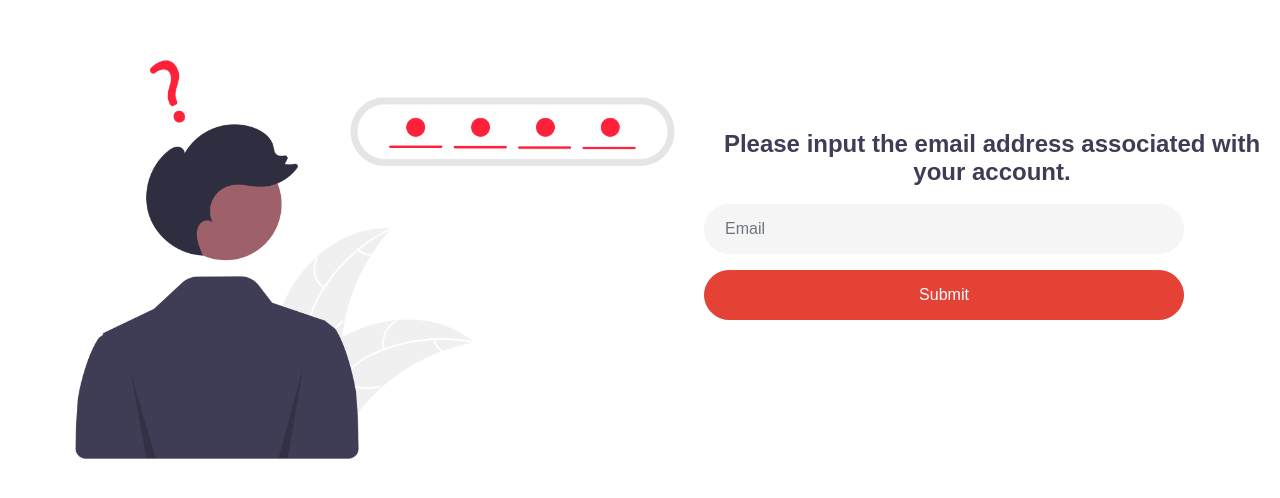
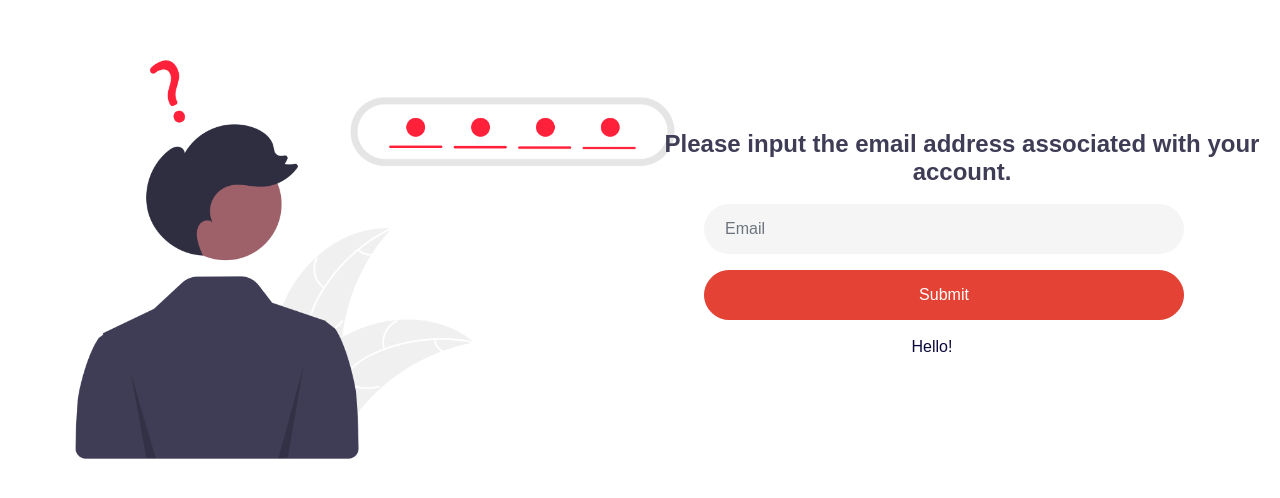
Before and after one commit to COP4331-Large-Project/FoodGram, a React (Create React App) app in the folder frontend/: page /forgot-password in a window 1280 px wide. Shown: the part 120-618 px from the top of the page. Built offline with nearby package versions, Linux system fonts and the light colour scheme; a web font is replaced by a local one.

Commit message:
Fixing padding issue with the message on ForgotPassword

```diff
--- a/frontend/src/components/ForgotPassword.js
+++ b/frontend/src/components/ForgotPassword.js
@@ -34,21 +34,23 @@ function ForgotPassword(){
 
 
       return(
-        <div id="forgotPasswordDiv">
+      <div id="forgotPasswordDiv">
         <div class="leftPanel">
             <img className="radius8" class="pictureSizeForgotPassword" src={ForgotPasswordImage} alt="forgot-password"/>
         </div>
-        <div class="LoginText">
+        <div class="ForgotPasswordText">
             <form onSubmit={doForgotPassword}>
                 <div class="form-group">
-                  <h2 id="text" style={{textAlign: "center"}}>Please input the email address associated with your account.</h2><br/>
+                  <h2 id="text" style={{textAlign: "center", marginLeft:"-60px"}}>Please input the email address associated with your account.</h2><br/>
                   <input id="forgotPasswordEmail" type="text" class="form-control col-md-10" placeholder="Email" ref={(c) => forgotPasswordEmail = c}/>
                 </div>
                 <input type="submit" class="form-controlL btn-danger submit col-md-10" value = "Submit" onClick={doForgotPassword}/>
             </form>
             <br/>
-            <span id="forgotPasswordResult" class="w-100 text-center">{message}</span>
+            <span class="w-100 text-center" style={{marginLeft:"-60px"}}>Hello!</span>
+            <span id="forgotPasswordResult" class="w-100 text-center" style={{marginLeft:"-60px"}}>{message}</span>
         </div>
+
      </div>
       );
 };
--- a/frontend/src/style/index.css
+++ b/frontend/src/style/index.css
@@ -412,6 +412,18 @@ body {
   max-width: 100%;
   left: 55%;
   top: 50px;
+}
+.ForgotPasswordText {
+  display: flex;
+  flex-direction: column;
+  align-items: flex-start;
+  padding: 0px;
+
+  position: absolute;
+  width: auto;
+  max-width: 100%;
+  left: 55%;
+  top: 250px;
 }
 .col-1,
 .col-2,
```
